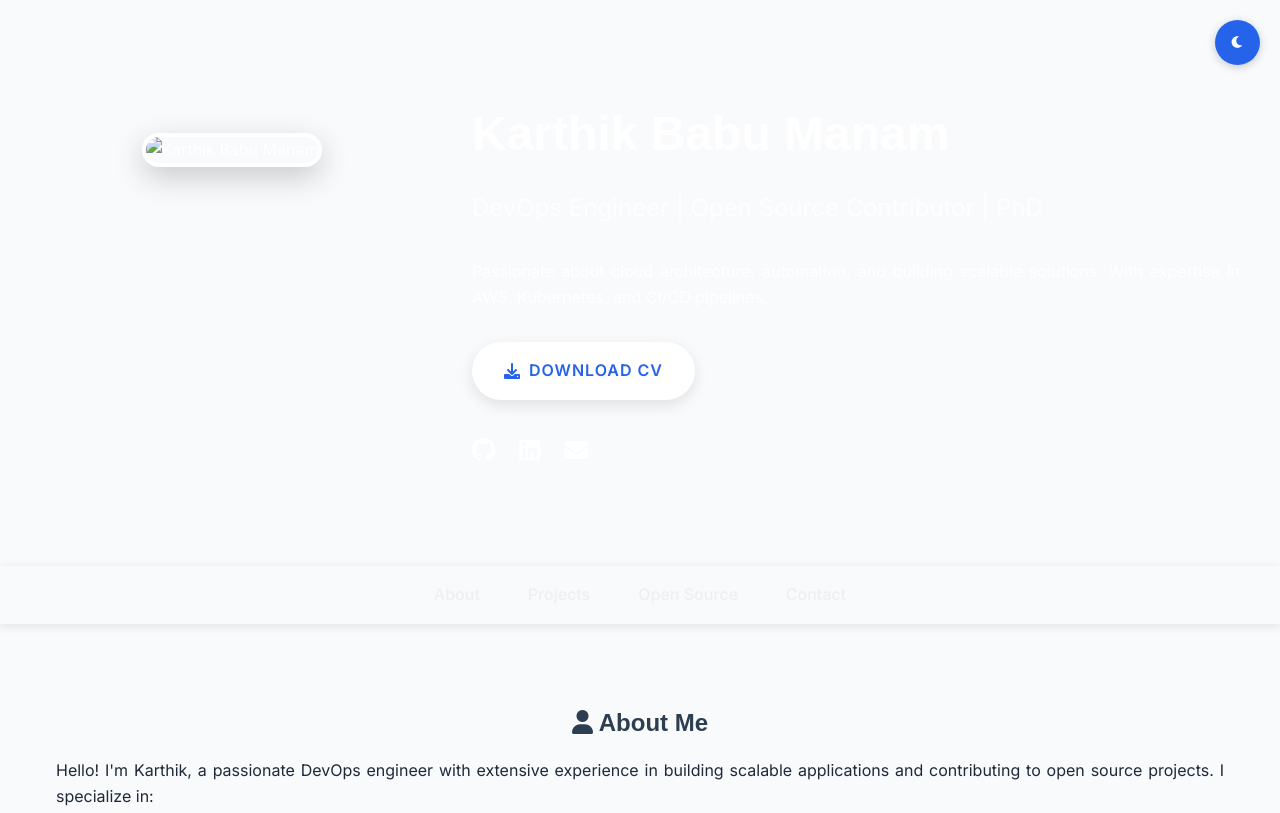
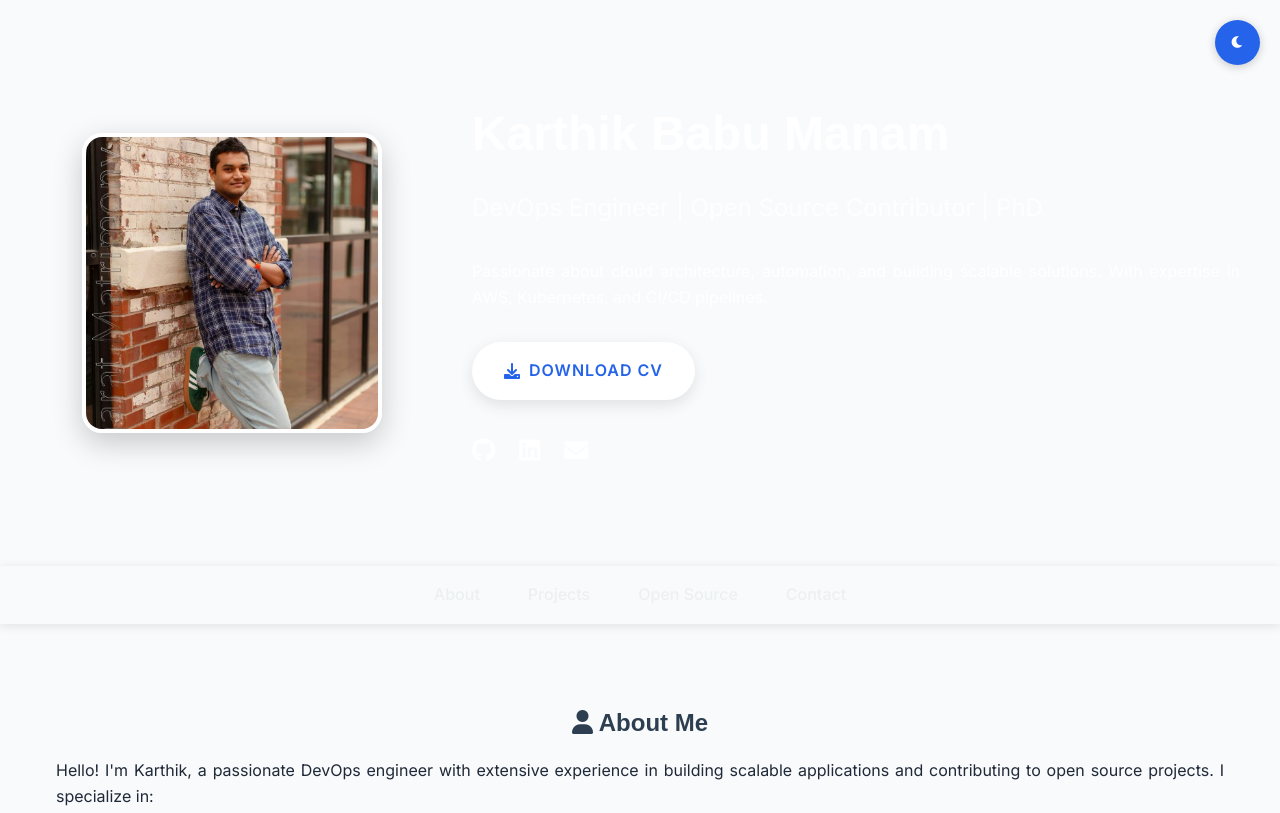
Before and after one commit to karthikmanam/karthikmanam.github.io, a plain HTML site: page index.html in a window 1280 px wide. Shown: the top 813 px of the page. Drawn offline with Linux system fonts and the light colour scheme.

Commit message:
Enhancements

```diff
--- a/index.html
+++ b/index.html
@@ -392,7 +392,7 @@
   <section class="profile-section">
     <div class="profile-container">
       <div class="profile-image-container">
-        <img src="your-profile-image.jpg" alt="Karthik Babu Manam" class="profile-image">
+        <img src="images/profile.jpg" alt="Karthik Babu Manam" class="profile-image">
       </div>
       <div class="profile-content">
         <h1 class="profile-title">Karthik Babu Manam</h1>
```
Also changed, not shown: images/profile.jpg (added).
